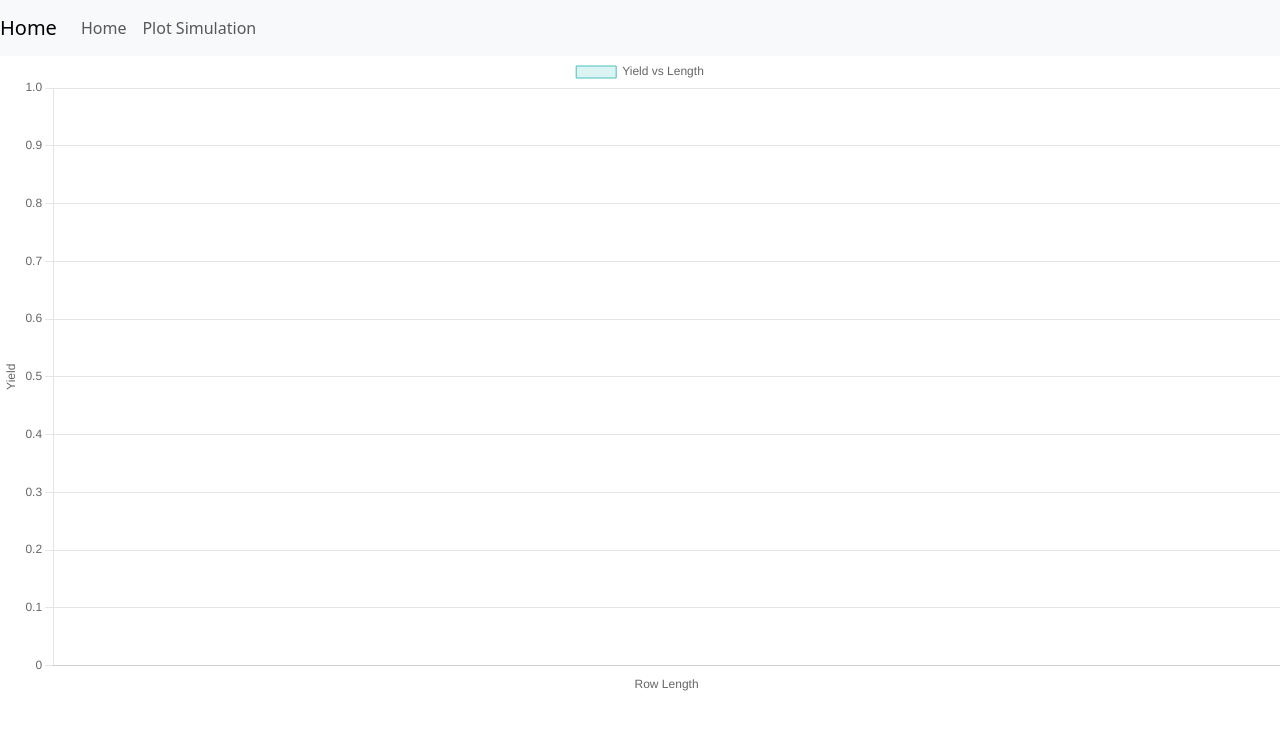
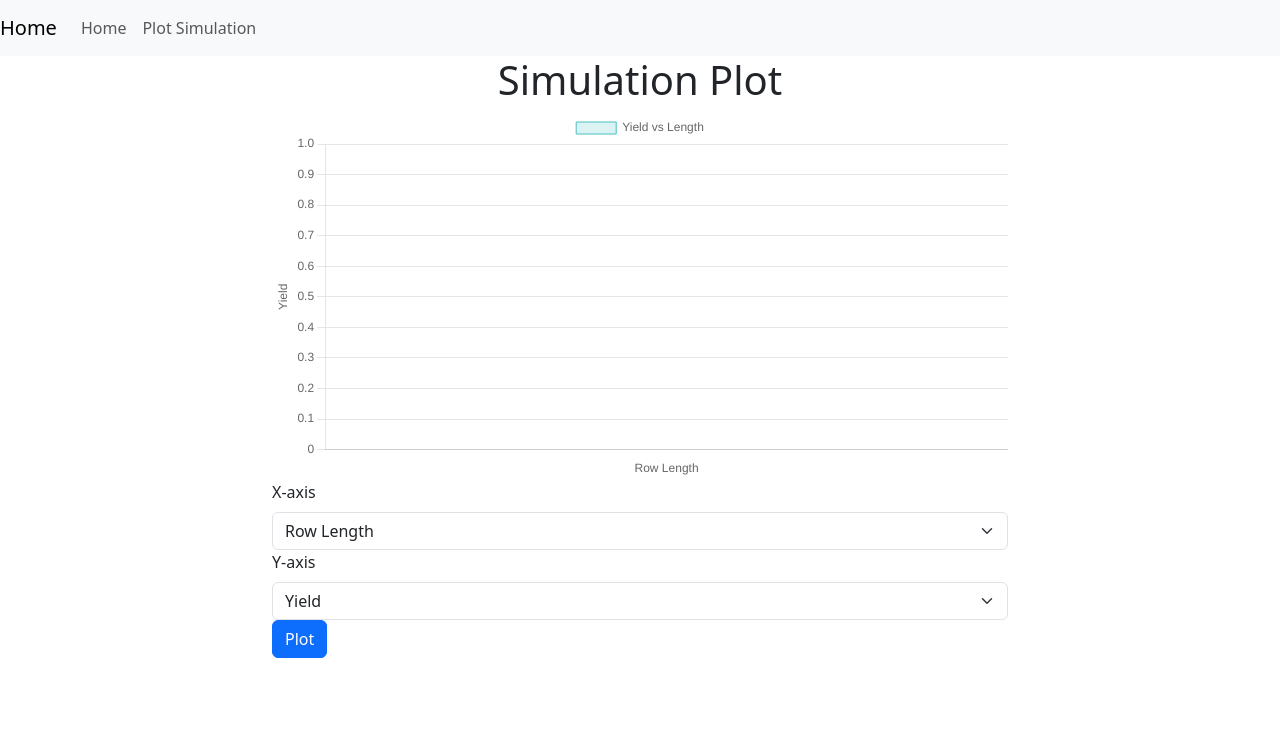
Before and after one commit to PascalKlH/NRSimulation, a Django app: template simproject/simapp/templates/simapp/plot_simulation.html in a window 1280 px wide. Shown: the top 730 px of the page. Run offline with Django 5.2, Linux system fonts and the light colour scheme; the template is opened without the code that fills it: most values are stand-ins (such as "Sample title", 1, 10 or a date in 2020).

Commit message:
Refactor Latex chapters and add plot_simulation template

```diff
--- a/simproject/simapp/templates/simapp/plot_simulation.html
+++ b/simproject/simapp/templates/simapp/plot_simulation.html
@@ -7,6 +7,7 @@
     <title>Simulation Plot</title>
     <link href="https://cdn.jsdelivr.net/npm/bootstrap@5.3.0/dist/css/bootstrap.min.css" rel="stylesheet">
     <link rel="stylesheet" href="{% static 'simapp/style.css' %}">
+    <link rel="icon" href="{% static 'images/favicon.ico' %}" type="image/x-icon">
     <script src="https://cdn.jsdelivr.net/npm/chart.js"></script>
 </head>
 <body>
@@ -26,24 +27,77 @@
             </ul>
         </div>
     </nav>
-    <canvas id="simulationChart"></canvas>
+    <div class="container">
+        <h1 class="text-center">Simulation Plot</h1>
+        <div class="row">
+            <div class="col-md-8 offset-md-2">
+                <canvas id="simulationChart"></canvas>
+            </div>
+        </div>
+        <div class="row">
+            <div class="col-md-8 offset-md-2">
+                <label for="x-plot" class="form-label">X-axis</label>
+                <select id="x-plot" class="form-select">
+                    <option value="rowLength"> Row Length</option>
+                    <option value="numIterations">Number of iterations</option>
+                    <option value="PlantType">Plant Type</option>
+                    <option value="plantingType"> planting Type</option>
+                    <option value="width">width</option>
+                    <option value="rowSpacing">row Spacing</option>
+                <select>
+
+            </div>
+            <div class="col-md-8 offset-md-2">
+                <label for="y-plot" class="form-label">Y-axis</label>
+                <select id="y-plot" class="form-select">
+                    <option value="Yield"> Yield </option>
+                    <option value="growth"> growth </option>
+                    <option value="Water"> Water </option>
+                    <option value="overlap"> Overlap </option>
+                    <option value="Plants">Plants</option>
+                    <option value="Weeds">Weeds</option>
+                <select>
+            </div>
+        </div>
+        <div class="row">
+            <div class="col-md-8 offset-md-2">
+                <button id="plot-button" class="btn btn-primary">Plot</button>
+            </div>
+    </div>
     <script>
         // Get data from Django context
         const data = {{ data|safe }};
+        console.log(data);
 
-        // Extract data for plotting
-        const lengths = data.map(record => record.rowLength);
-        const yields = data.map(record => record.yield);
+        // Extract columns from the dataset for easy access
+        const columns = {
+            rowLength: data.map(record => record.rowLength),
+            numIterations: data.map(record => record.numIterations),
+            PlantType: data.map(record => record.rows?.[0]?.plantType || "N/A"),  // Safely access rows[0] or fallback to "N/A"
+            plantingType: data.map(record => record.rows?.[0]?.plantingType || "N/A"),  // Safely access rows[0]
+            width: data.map(record => record.rows?.[0]?.stripWidth || 0),  // Safely access rows[0] or fallback to 0
+            rowSpacing: data.map(record => record.rows?.[0]?.rowSpacing || 0),  // Safely access rows[0] or fallback to 0
 
-        // Create chart
+            Yield: data.map(record => record.yield_value),
+            growth: data.map(record => record.growth),
+            Water: data.map(record => record.water),
+            overlap: data.map(record => record.overlap),
+            //Plants: data.map(record => record.map.length), // Assuming 'map' contains plant data
+            //Weeds: data.map(record => record.weed.length)  // Assuming 'weed' contains weed data
+
+        };
+        console.log(columns.rowLength)
+        console.log(columns.Yield)
+
+        // Initialize chart
         const ctx = document.getElementById('simulationChart').getContext('2d');
-        const myChart = new Chart(ctx, {
+        let myChart = new Chart(ctx, {
             type: 'line',
             data: {
-                labels: lengths,
+                labels: columns.rowLength,  // Default X-axis data
                 datasets: [{
-                    label: 'Yield vs Length',
-                    data: yields,
+                    label: 'Yield vs Length',  // Default label
+                    data: columns.Yield,  // Default Y-axis data
                     borderColor: 'rgba(75, 192, 192, 1)',
                     backgroundColor: 'rgba(75, 192, 192, 0.2)',
                     borderWidth: 1
@@ -54,18 +108,38 @@
                     x: {
                         title: {
                             display: true,
-                            text: 'Row Length'
+                            text: 'Row Length'  // Default X-axis label
                         }
                     },
                     y: {
                         title: {
                             display: true,
-                            text: 'Yield'
+                            text: 'Yield'  // Default Y-axis label
                         }
                     }
                 }
             }
         });
+
+        // Function to update the chart
+        function updateChart(xKey, yKey) {
+            console.log("X Data: ", columns[xKey]);
+            console.log("Y Data: ", columns[yKey]);
+            // Update the data in the chart
+            myChart.data.labels = columns[xKey];  // Set X-axis data
+            myChart.data.datasets[0].data = columns[yKey];  // Set Y-axis data
+            myChart.data.datasets[0].label = `${yKey} vs ${xKey}`;  // Update label
+            myChart.options.scales.x.title.text = xKey;  // Update X-axis label
+            myChart.options.scales.y.title.text = yKey;  // Update Y-axis label
+            myChart.update();  // Redraw the chart
+        }
+
+        // Event listener for the plot button
+        document.getElementById('plot-button').addEventListener('click', function() {
+            const xAxis = document.getElementById('x-plot').value;
+            const yAxis = document.getElementById('y-plot').value;
+            updateChart(xAxis, yAxis);
+        });
     </script>
 </body>
 </html>
```
Also changed, not shown: simproject/simapp/views.py (+20 -4 lines), 2 other files.
